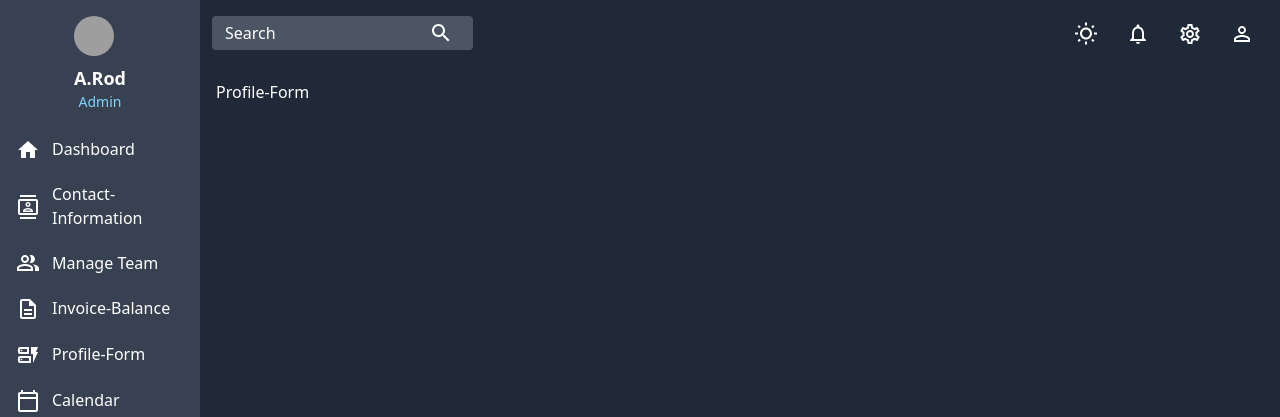
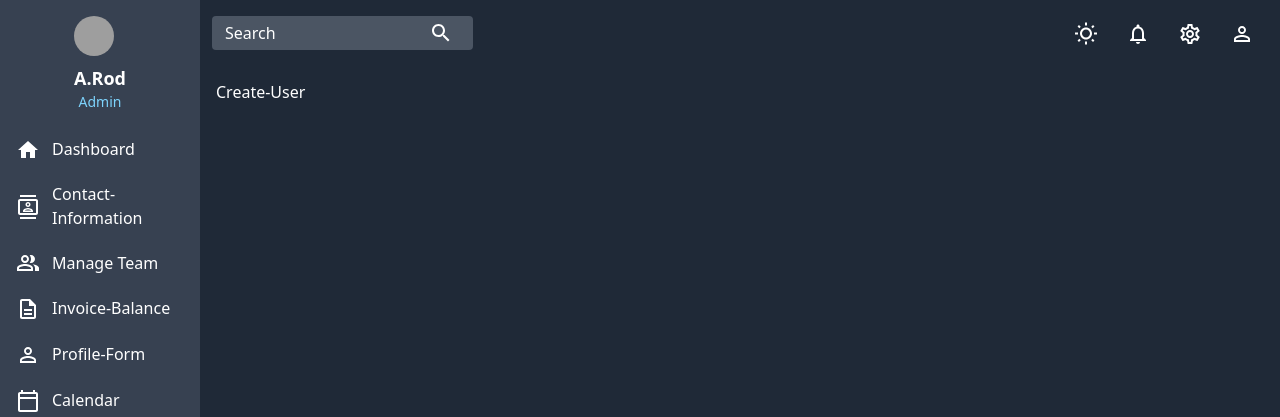
Before and after one commit to arianrdcas/Dashboard, a React (Vite) app: page /profileForm in a window 1280 px wide. Shown: the top 417 px of the page. Built offline with nearby package versions, Linux system fonts and the light colour scheme; grey boxes are pictures that could not be loaded; what unique-names-generator would draw is missing.

Commit message:
Archivo de rutas creado y ok

```diff
--- a/src/App.tsx
+++ b/src/App.tsx
@@ -1,42 +1,8 @@
-import { BrowserRouter as Router, Routes, Route } from "react-router-dom";
-import Layout from "./components/layout";
-import Dashboard from "./components/sidebar/pages/dashboard/dashboard";
-import ContactInformation from "./components/sidebar/pages/contact-information/contactInformation";
-import ManageTeam from "./components/sidebar/pages/manageTeam";
-import InvoiceBalanece from "./components/sidebar/pages/invoiceBalanece";
-import ProfileForm from "./components/sidebar/pages/profileForm";
-import Calendar from "./components/sidebar/pages/calendar";
-import FAQPage from "./components/sidebar/pages/faqs";
-import Bar_Chart from "./components/sidebar/pages/bar_Chart";
-import PieChart from "./components/sidebar/pages/pieChart";
-import LineChart from "./components/sidebar/pages/lineChart";
-import GeographyChart from "./components/sidebar/pages/geographyChart";
-import { Toaster as SonnerToaster } from "@/components/ui/sonner";
-//import { Toast } from "./components/ui/toast";
-
+import RouterGlobal from "./router";
 
 const App: React.FC = () => {
   return (
-    <Router>
-      <SonnerToaster richColors />
-
-      <Routes>
-        <Route path="/" element={<Layout />}>
-          {/* Rutas anidadas dentro del Layout */}
-          <Route path="dashboard" element={<Dashboard />} />
-          <Route path="contactInformation" element={<ContactInformation />} />
-          <Route path="manageTeam" element={<ManageTeam />} />
-          <Route path="invoiceBalanece" element={<InvoiceBalanece />} />
-          <Route path="profileForm" element={<ProfileForm />} />
-          <Route path="calendar" element={<Calendar />} />
-          <Route path="faqs" element={<FAQPage />} />
-          <Route path="bar_Chart" element={<Bar_Chart />} />
-          <Route path="pieChart" element={<PieChart />} />
-          <Route path="lineChart" element={<LineChart />} />
-          <Route path="geographyChart" element={<GeographyChart />} />
-        </Route>
-      </Routes>
-    </Router>
+    <RouterGlobal/>
   );
 };
 
--- a/src/components/sidebar/pages/Menu.tsx
+++ b/src/components/sidebar/pages/Menu.tsx
@@ -4,7 +4,6 @@ import MenuItems from "./MenuItems";
 import HomeIcon from "@mui/icons-material/Home";
 import PeopleAltOutlinedIcon from "@mui/icons-material/PeopleAltOutlined";
 import DescriptionOutlinedIcon from "@mui/icons-material/DescriptionOutlined";
-import DynamicFormOutlinedIcon from "@mui/icons-material/DynamicFormOutlined";
 import CalendarTodayOutlinedIcon from "@mui/icons-material/CalendarTodayOutlined";
 import QuestionMarkOutlinedIcon from "@mui/icons-material/QuestionMarkOutlined";
 import StackedBarChartOutlinedIcon from "@mui/icons-material/StackedBarChartOutlined";
@@ -12,6 +11,8 @@ import DonutLargeOutlinedIcon from "@mui/icons-material/DonutLargeOutlined";
 import ShowChartOutlinedIcon from "@mui/icons-material/ShowChartOutlined";
 import MapOutlinedIcon from "@mui/icons-material/MapOutlined";
 import ContactsOutlinedIcon from "@mui/icons-material/ContactsOutlined";
+import PersonOutlineOutlinedIcon from "@mui/icons-material/PersonOutlineOutlined";
+
 
 
 interface MenuItemType {
@@ -39,7 +40,7 @@ const menuItems: MenuItemType[] = [
   },
   {
     name: "Profile-Form",
-    icon: <DynamicFormOutlinedIcon />,
+    icon: <PersonOutlineOutlinedIcon />,
     link: "/profileForm",
   },
   {
--- a/src/components/sidebar/pages/profileForm.tsx
+++ b/src/components/sidebar/pages/profileForm.tsx
@@ -2,6 +2,6 @@ import { FC } from "react";
 
 
 const ProfileForm: FC = () => {
-  return <h1 className="text-white">Profile-Form</h1>;
+  return <h1 className="text-white">Create-User</h1>;
 };
 export default ProfileForm;
--- /dev/null
+++ b/src/router.tsx
@@ -0,0 +1,39 @@
+import { BrowserRouter as Router, Routes, Route } from "react-router-dom";
+import Layout from "./components/layout";
+import Dashboard from "./components/sidebar/pages/dashboard/dashboard";
+import ContactInformation from "./components/sidebar/pages/contact-information/contactInformation";
+import ManageTeam from "./components/sidebar/pages/manageTeam";
+import InvoiceBalanece from "./components/sidebar/pages/invoiceBalanece";
+import ProfileForm from "./components/sidebar/pages/profileForm";
+import Calendar from "./components/sidebar/pages/calendar";
+import FAQPage from "./components/sidebar/pages/faqs";
+import Bar_Chart from "./components/sidebar/pages/bar_Chart";
+import PieChart from "./components/sidebar/pages/pieChart";
+import LineChart from "./components/sidebar/pages/lineChart";
+import GeographyChart from "./components/sidebar/pages/geographyChart";
+import { Toaster as SonnerToaster } from "@/components/ui/sonner";
+
+const RouterGlobal = () => {
+    return (
+      <Router>
+        <SonnerToaster richColors />
+        <Routes>
+          <Route path="/" element={<Layout />}>
+            {/* Rutas anidadas dentro del Layout */}
+            <Route path="dashboard" element={<Dashboard />} />
+            <Route path="contactInformation" element={<ContactInformation />} />
+            <Route path="manageTeam" element={<ManageTeam />} />
+            <Route path="invoiceBalanece" element={<InvoiceBalanece />} />
+            <Route path="profileForm" element={<ProfileForm />} />
+            <Route path="calendar" element={<Calendar />} />
+            <Route path="faqs" element={<FAQPage />} />
+            <Route path="bar_Chart" element={<Bar_Chart />} />
+            <Route path="pieChart" element={<PieChart />} />
+            <Route path="lineChart" element={<LineChart />} />
+            <Route path="geographyChart" element={<GeographyChart />} />
+          </Route>
+        </Routes>
+      </Router>
+    );
+}
+export default RouterGlobal;
```
